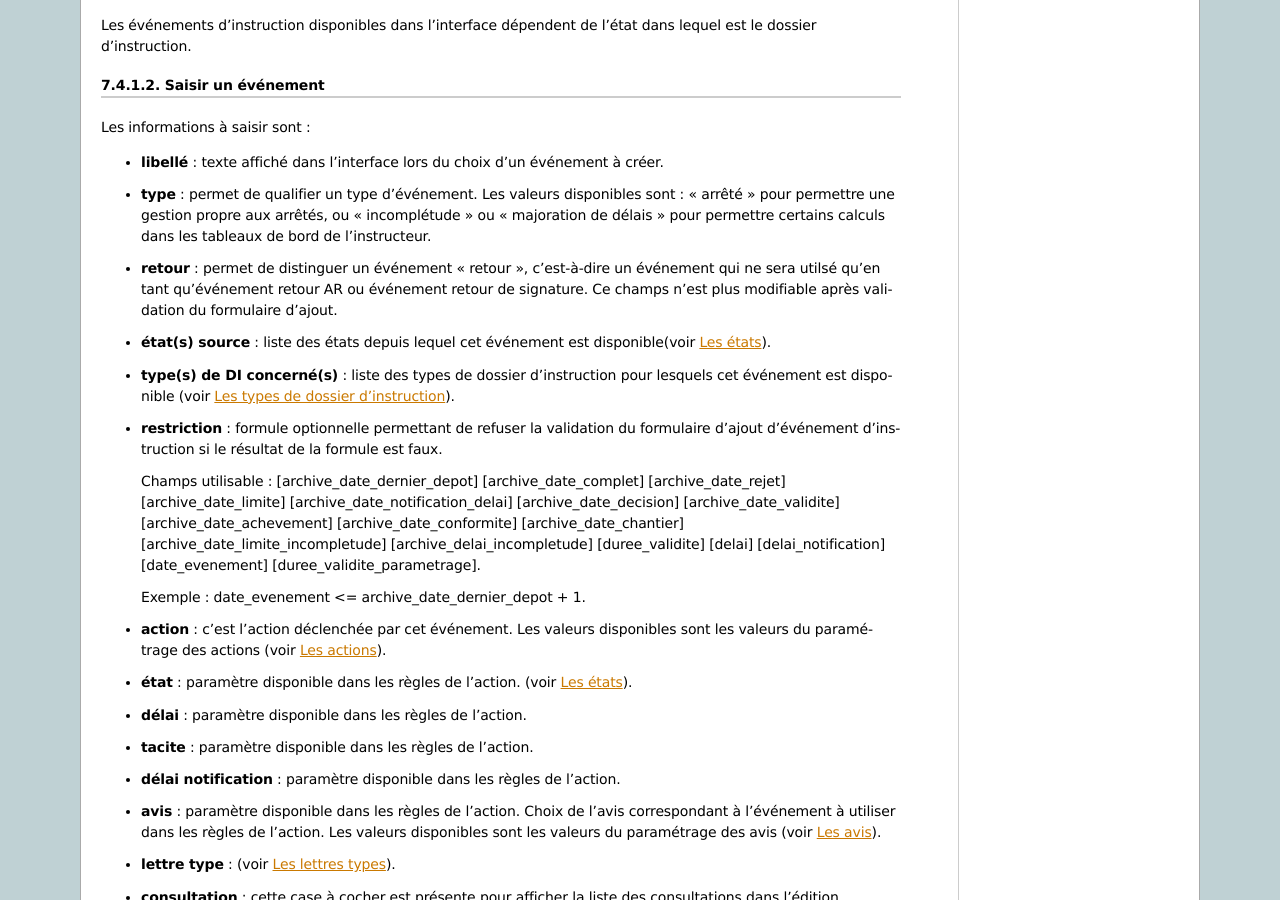
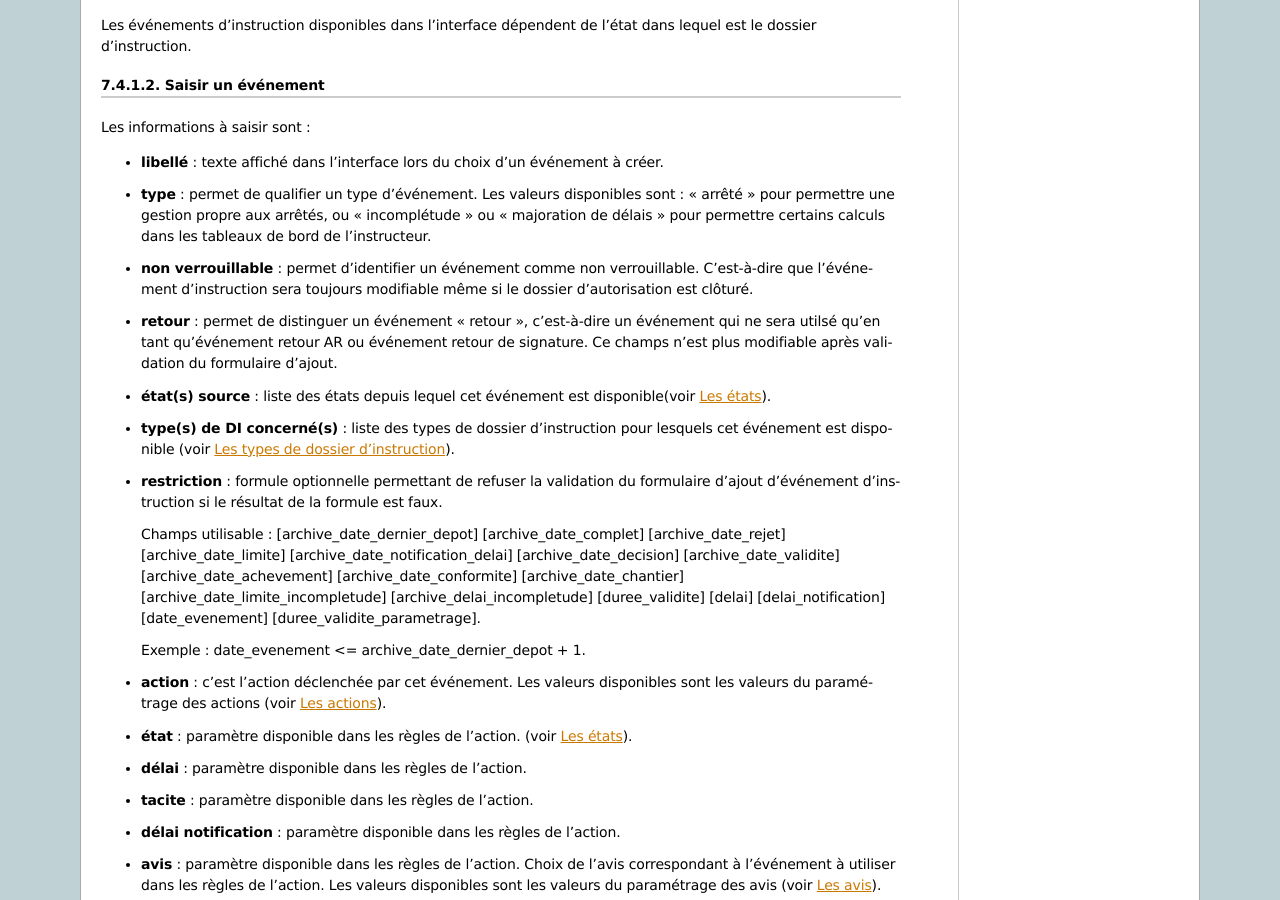
Before and after one commit to mpavaux/openads-documentation, a Sphinx documentation site: the page built from source/manuel_utilisateur/parametrage_dossier.rst, in a window 1280 px wide and 900 px high, scrolled down 3869 px. Built offline with Sphinx 7.4.7, drawn with Linux system fonts in a browser that asks for light colours.

Commit message:
Documentation concernant les événements puvant être non verrouillable

```diff
--- a/source/manuel_utilisateur/parametrage_dossier.rst
+++ b/source/manuel_utilisateur/parametrage_dossier.rst
@@ -281,6 +281,9 @@
   sont : "arrêté" pour permettre une gestion propre aux arrêtés, ou
   "incomplétude" ou "majoration de délais" pour permettre certains calculs dans
   les tableaux de bord de l'instructeur.
+* **non verrouillable** : permet d'identifier un événement comme non
+  verrouillable. C'est-à-dire que l'événement d'instruction sera toujours
+  modifiable même si le dossier d'autorisation est clôturé.
 * **retour** : permet de distinguer un événement "retour", c'est-à-dire un
   événement qui ne sera utilsé qu'en tant qu'événement retour AR ou événement
   retour de signature. Ce champs n'est plus modifiable après validation du
```
